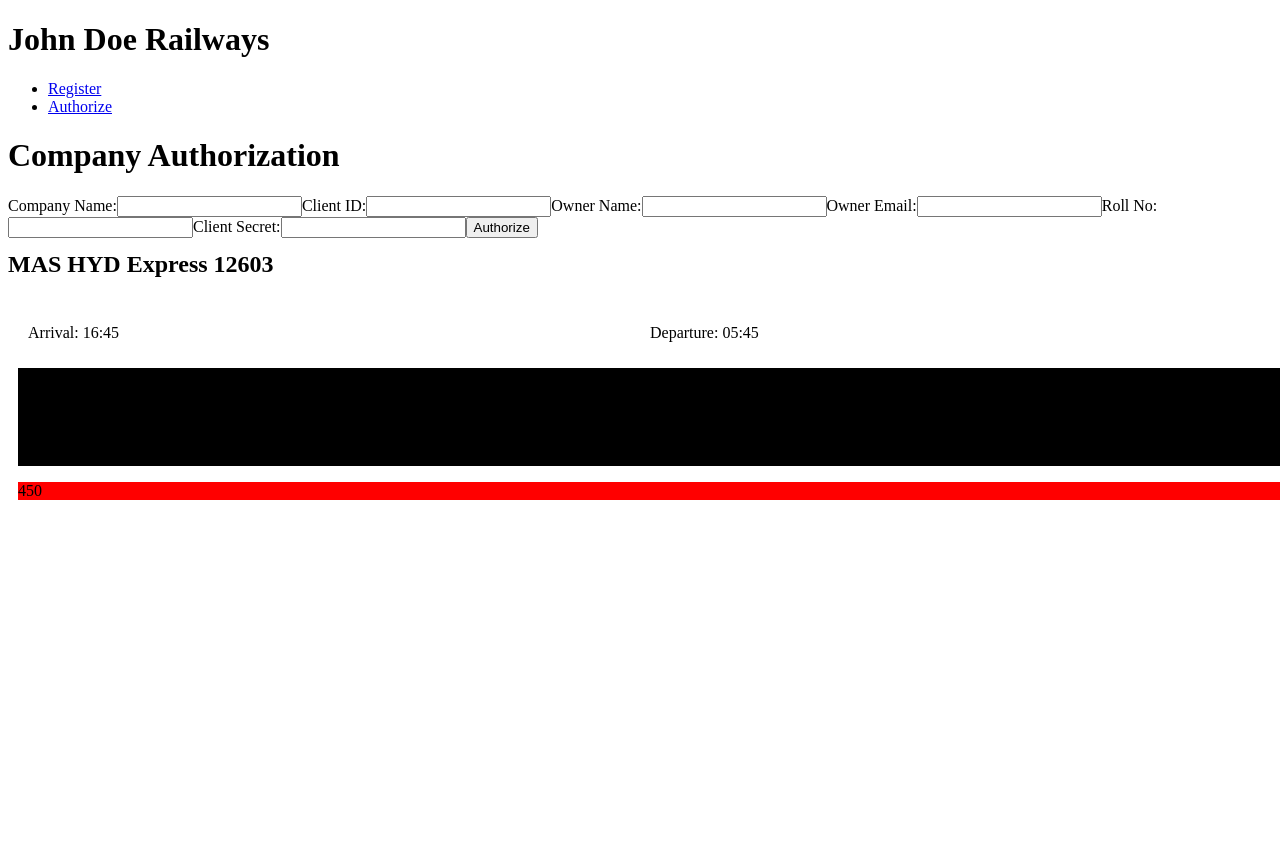
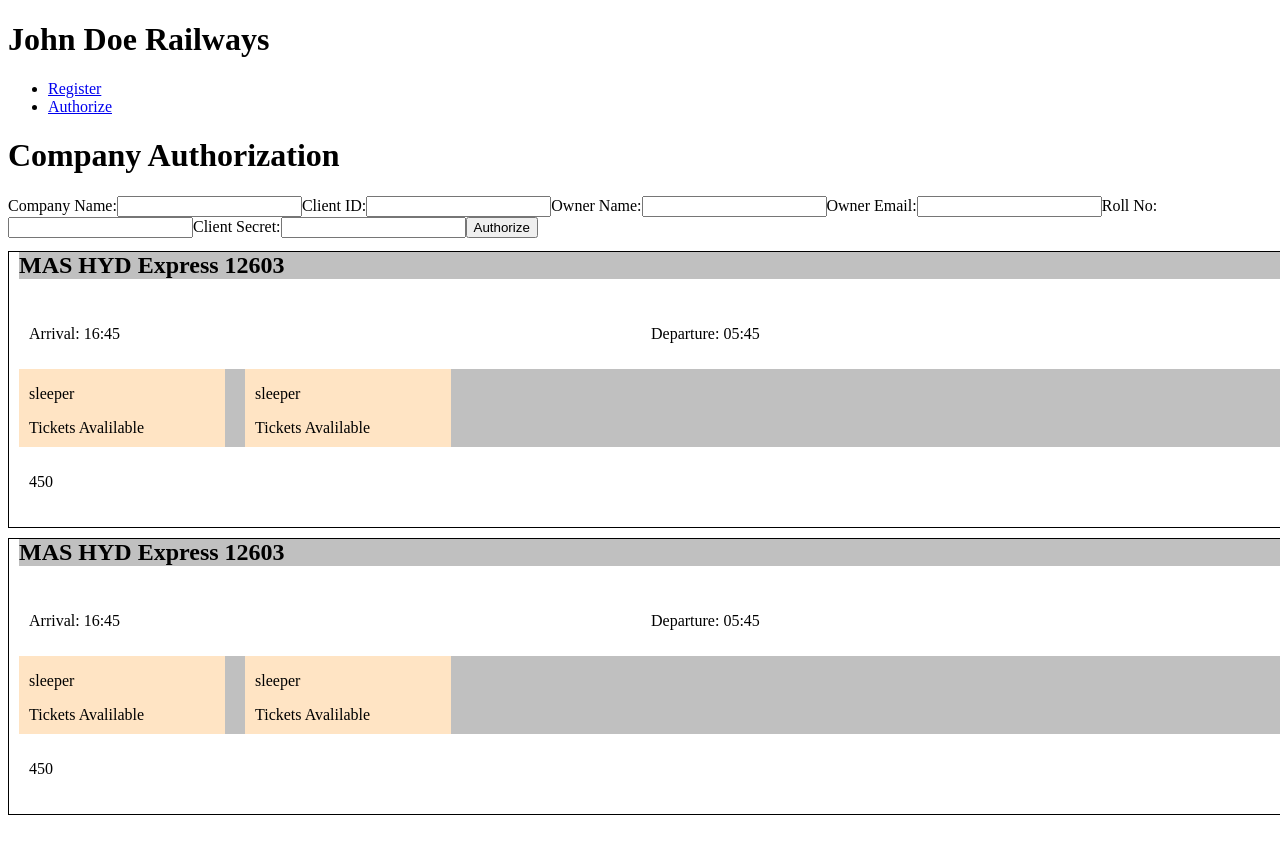
Before and after one commit to Karri-Narendra-Reddy/39110460, a React (Create React App) app in the folder Question 2/train/: page /authorize in a window 1280 px wide. Shown: the top 845 px of the page. Before the commit the page ends 800 px from the top, so only its background shows below. Built offline with nearby package versions, Linux system fonts and the light colour scheme; no server answers.

Commit message:
applied css

```diff
--- a/Question 2/train/src/App.css
+++ b/Question 2/train/src/App.css
@@ -1,6 +1,14 @@
+.trains{
+  display: flex;
+  flex-direction: column;
+  margin-bottom: 20px;
+}
+
 .main-container{
-  margin: 0;
+  margin-top: 0;
+  margin-bottom: 10px;
   width: 100%;
+  border: 1px solid black;
 
 }
 .main-container{
@@ -13,9 +21,9 @@
 
 .main-container h2{
   width: 100%;
-
+  background-color: silver;
   margin-top: -10px;
-  margin-left: -10px;
+  /* margin-left: -10px; */
 }
 
 
@@ -41,18 +49,20 @@
   width: 50%;
 }
 
+
+
 .container-items{
   display: flex;
   flex-direction: row;
   width: 100%;
   height: auto;
-  background-color: black;
-  padding: 10px;
+  background-color: silver;
+
 }
 .mini-container{
   width: 206px;
   height: 78px;
-
+  background-color: bisque;
   margin-right: 20px;
 }
 
@@ -62,5 +72,5 @@
 }
 
 .price{
-  background-color: red;
+  padding: 10px;
 }
--- a/Question 2/train/src/components/FirstPage/FirstPage.tsx
+++ b/Question 2/train/src/components/FirstPage/FirstPage.tsx
@@ -16,7 +16,52 @@ class Trains extends Component {
   }
   render() {
     return (
-      <div className="main-container">
+        <div className="trains">
+
+            <div className="main-container">
+                <div className="container">
+                <h2 className="heading">MAS HYD Express 12603</h2>
+                    <div className="container">
+
+                        <div className="destination">
+                            <div className="row">
+                                <p className="p1"> Arrival: 16:45</p>
+                                <p className="p2"> Departure: 05:45</p>
+                            </div>
+                        </div>
+
+                        <div className="type">
+                            <div className="container-items">
+                                <div className="mini-container">
+                                    <div className="items">
+                                        <p>sleeper</p>
+                                        <p> Tickets Avalilable</p>
+                                    </div>
+                                </div>
+
+                                <div className="mini-container">
+                                    <div className="items">
+                                        <p>
+                                            sleeper
+                                        </p>
+                                        <p> Tickets Avalilable</p>
+                                    </div>
+                                </div>
+                            </div>
+                        </div>
+
+                        <div className="price">
+                            <p>450</p>
+                        </div>
+
+                        </div>
+                    </div>
+
+
+
+            </div>
+
+            <div className="main-container">
         <div className="container">
         <h2 className="heading">MAS HYD Express 12603</h2>
             <div className="container">
@@ -54,9 +99,11 @@ class Trains extends Component {
 
                 </div>
             </div>
-        </div>
 
 
+
+            </div>
+        </div>
 
 
     );
```
